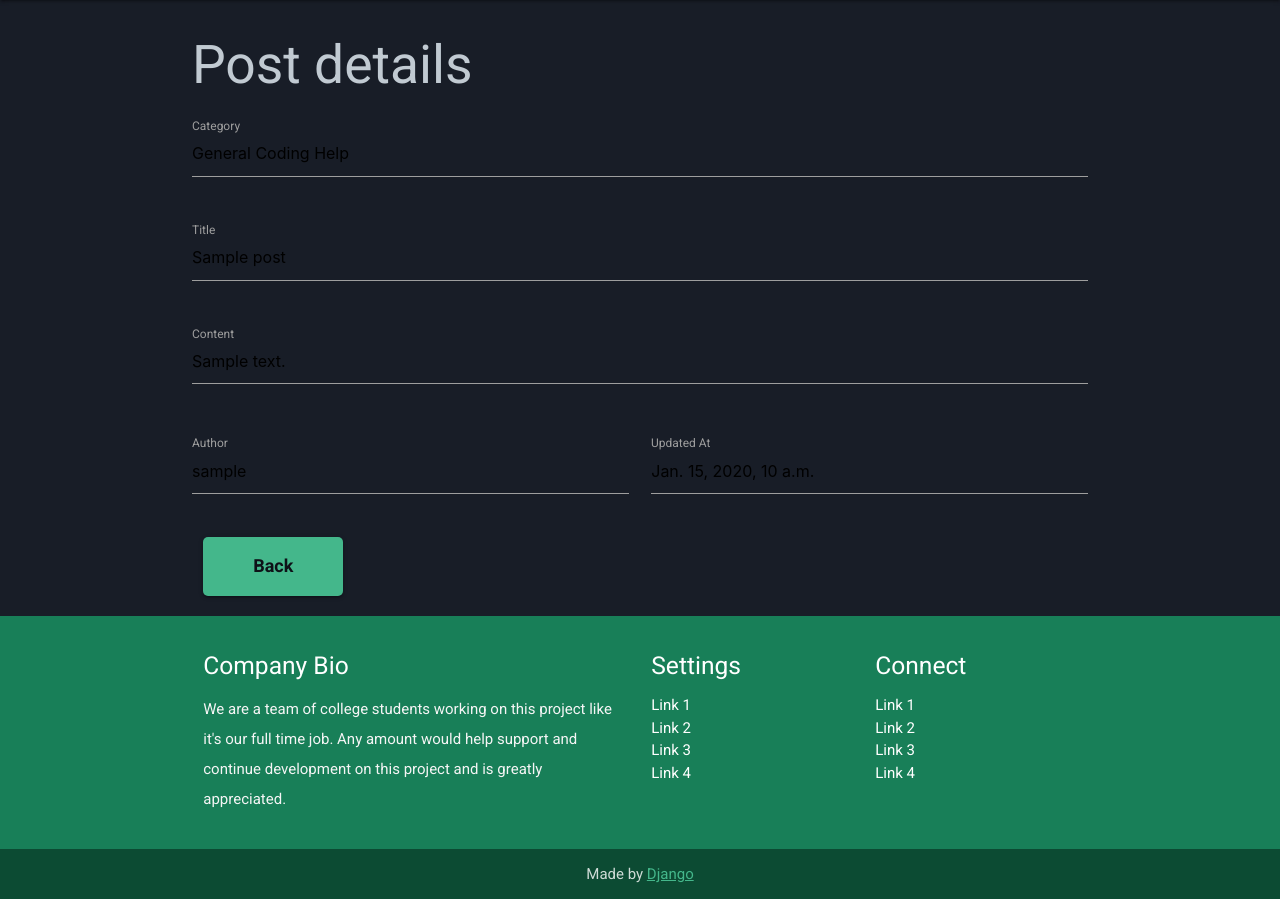
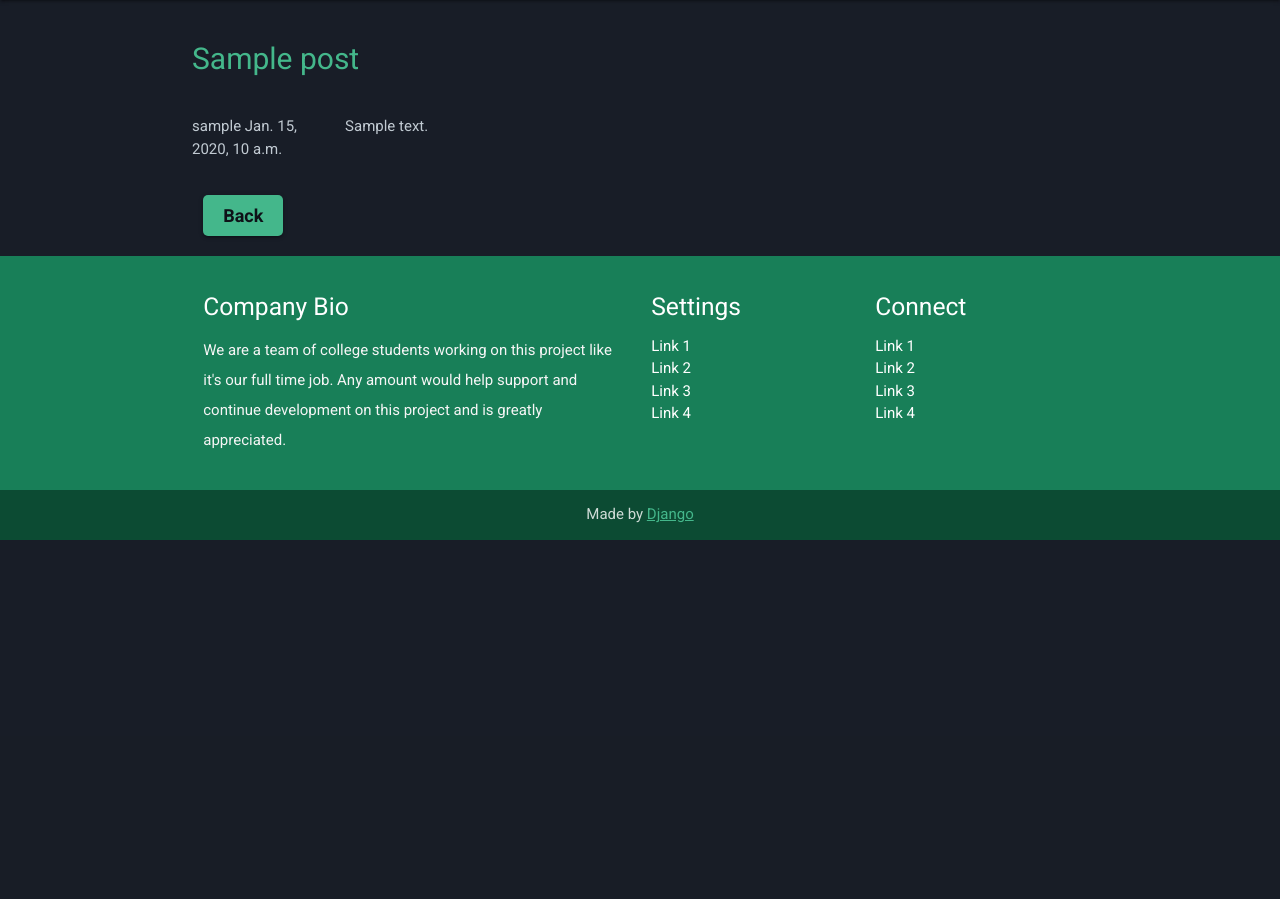
Before and after one commit to acman/py_june, a Django app: a page that uses templates/posts/post_detail.html in a window 1280 px wide. Shown: the part 64-963 px from the top of the page. After the commit the page ends 604 px from the top, so only its background shows below. Run offline with Django 5.2, Linux system fonts and the light colour scheme; data comes from the database, SQL or seed files in the repository; tables that the repository leaves empty hold one stand-in row (values such as "Sample post").

Commit message:
update post templates

```diff
--- a/static/css/style.css
+++ b/static/css/style.css
@@ -87,6 +87,19 @@ footer.page-footer {
 .container {
   font-family: "Roboto", Corbel, Avenir, "Lucida Grande", "Lucida Sans", sans-serif;
 
+  h1 {
+    font-size: 2rem;
+    color: var(--brand-color);
+  }
+
+  h2 {
+    font-size: 1.5rem;
+  }
+
+  h3 {
+    font-size: 1.2rem;
+  }
+
   #logo-container {
     font-size: 1.5rem;
   }
@@ -98,7 +111,7 @@ footer.page-footer {
     font-size: 1.2rem;
     font-weight: 700;
     border-radius: 5px;
-    padding: 1em 50px 1.1em;
+    padding: 10px 20px;
     text-align: center;
     text-decoration: none;
     letter-spacing: 0;
@@ -151,4 +164,19 @@ footer.page-footer {
     font-weight: 700;
     margin: 0;
   }
+
+  .btn {
+    background-color: var(--brand-color);
+    color: var(--btn-color);
+    text-transform: none;
+    font-size: 1.2rem;
+    font-weight: 700;
+    border-radius: 5px;
+    padding: 1em 50px 1.1em;
+    text-align: center;
+    text-decoration: none;
+    letter-spacing: 0;
+    height: auto;
+    line-height: normal;
+  }
 }
--- a/templates/posts/post_delete.html
+++ b/templates/posts/post_delete.html
@@ -3,12 +3,12 @@
 {% load crispy_forms_tags %}
 
 {% block title %}
-    Delete post
+    Delete Post
 {% endblock%}
 
 {% block body %}
     <div class="container">
-    <h2>Delete post</h2>
+    <h1>Delete {{ post.title }}</h1>
     <form method="post" class="delete-post-form">
       {% csrf_token %}
         <p>Are you sure you want to delete post "{{ post.title }}"</p>
--- a/templates/posts/post_detail.html
+++ b/templates/posts/post_detail.html
@@ -1,42 +1,22 @@
 {% extends 'base.html' %}
 
 {% block title %}
-  Post Details
+  {{ post.title }}
 {% endblock %}
 
 {% block body %}
   <div class="container">
-    <h2>Post details</h2>
-    <form class="col s12">
+    <h1>{{ post.title }}</h1>
+    <div class="col s12">
       <div class="row">
-        <div class="input-field col s12">
-          <label for="category">Category</label>
-          <input id="category" type="text" value="{{ post.category }}" readonly>
+        <div class="input-field col s2">
+          {{ post.author }} {{ post.updated_at }}
+        </div>
+        <div class="input-field col s10">
+          {{ post.content }}
         </div>
       </div>
-      <div class="row">
-        <div class="input-field col s12">
-          <label for="title">Title</label>
-          <input id="title" type="text" value="{{ post.title }}" readonly>
-        </div>
-      </div>
-      <div class="row">
-        <div class="input-field col s12">
-          <label for="content">Content</label>
-          <textarea id="content" class="materialize-textarea" readonly>{{ post.content }}</textarea>
-        </div>
-      </div>
-      <div class="row">
-        <div class="input-field col s6">
-          <label for="author">Author</label>
-          <input id="author" type="text" value="{{ post.author }}" readonly>
-        </div>
-        <div class="input-field col s6">
-          <label for="updated_at">Updated At</label>
-          <input id="updated_at" type="text" value="{{ post.updated_at }}" readonly>
-        </div>
-      </div>
-    </form>
+    </div>
     <div class="row">
       <div class="col s6">
         <a href="{% url 'categories:detail' category_slug=post.category.slug %}" class="waves-effect waves-light btn
--- a/templates/posts/post_form.html
+++ b/templates/posts/post_form.html
@@ -8,7 +8,7 @@
 
 {% block body %}
   <div class="container">
-    <h2>Create a new post in {{ category.title }}</h2>
+    <h1>Create a new post in {{ category.title }}</h1>
     <form method="post" class="create-post-form">
       {% csrf_token %}
       {% crispy form %}
--- a/templates/posts/post_update.html
+++ b/templates/posts/post_update.html
@@ -8,7 +8,7 @@
 
 {% block body %}
   <div class="container">
-    <h2>Update post</h2>
+    <h1>Update {{ post.title }}</h1>
     <form method="post" class="update-post-form">
       {% csrf_token %}
       {{ form|crispy }}
```
Also changed, not shown: templates/posts/post_list.html (deleted).
